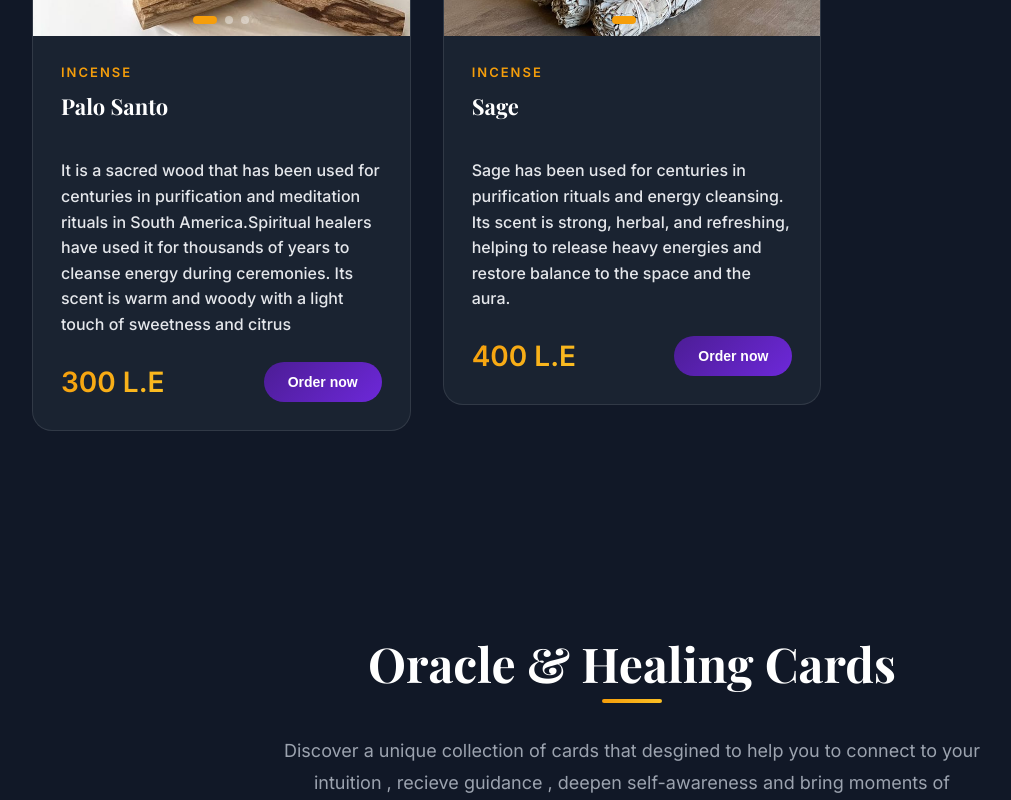
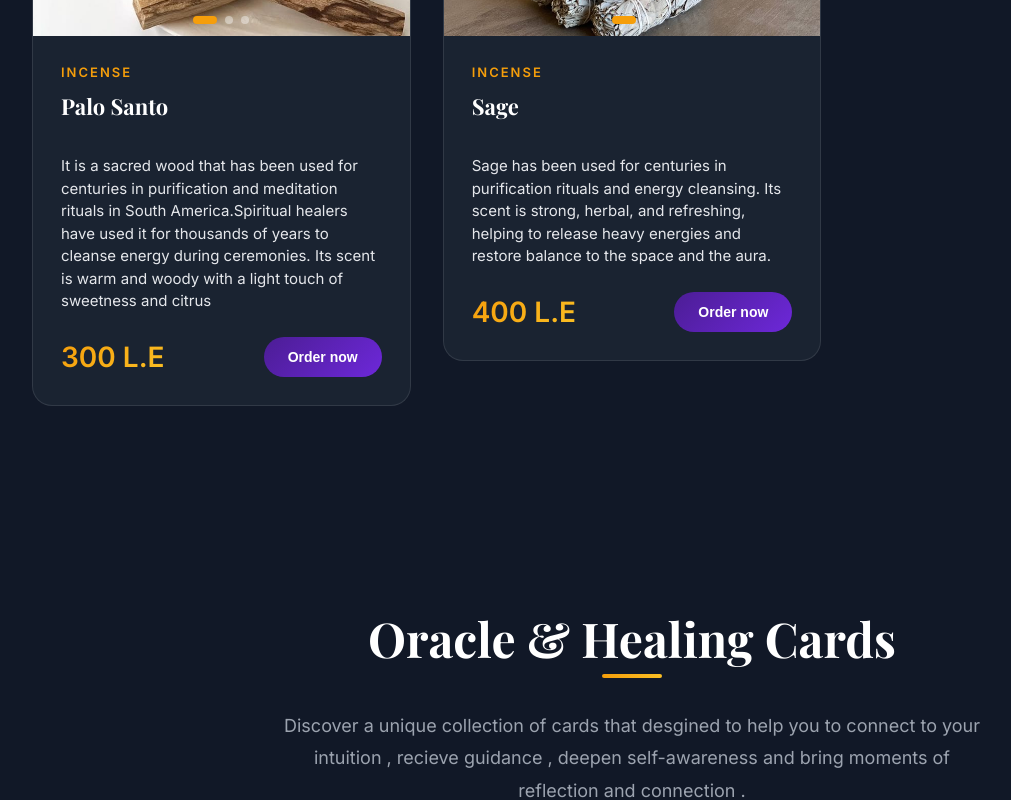
Before and after one commit to AHMEDmoham3d/omnia-store-pro, a React app: page / in a window 1280 px wide. Shown: the part 1060-1860 px from the top of the page, without its empty margins (8-1019 px from the left). Built offline with nearby package versions, Linux system fonts and the light colour scheme.

Commit message:
force rebuild

```diff
--- a/src/App.css
+++ b/src/App.css
@@ -796,11 +796,11 @@ h1, h2, h3, h4, h5, h6 {
 }
 
 .product-description {
-  font-size: 16px;
+  font-size: 15px !important;
   color: var(--text-light);
   margin-bottom: 24px;
-  line-height: 1.6;
-  font-weight: 500;
+  line-height: 1.5;
+  font-weight: 400;
 }
 
 .product-description br + br {
@@ -809,8 +809,9 @@ h1, h2, h3, h4, h5, h6 {
 
 .product-description::marker,
 .product-description li {
-  font-size: 18px !important;
-  font-weight: 600 !important;
+  font-size: 22px !important;
+  font-weight: 700 !important;
+  color: var(--accent-gold) !important;
 }
 
 .product-footer {
```
